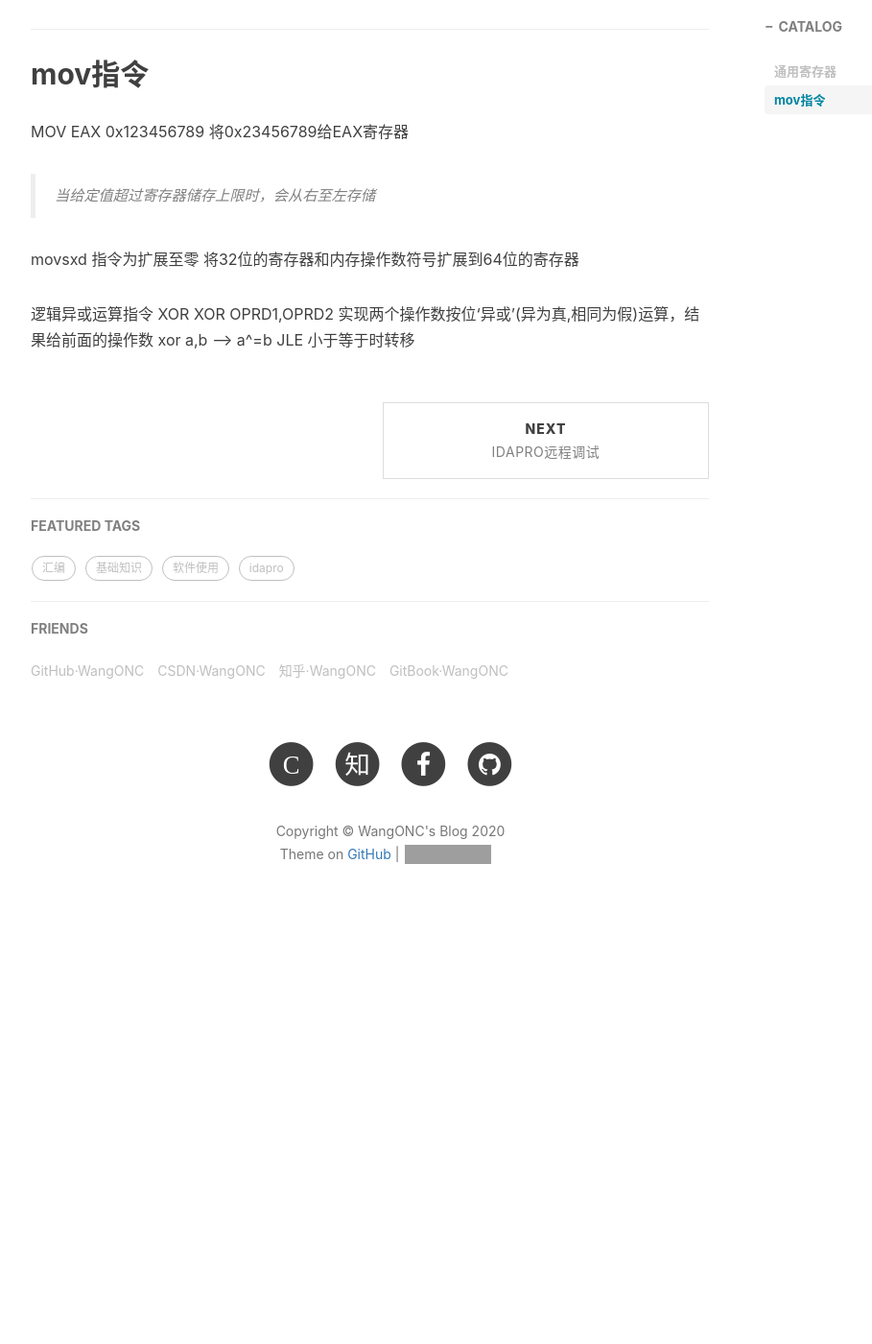
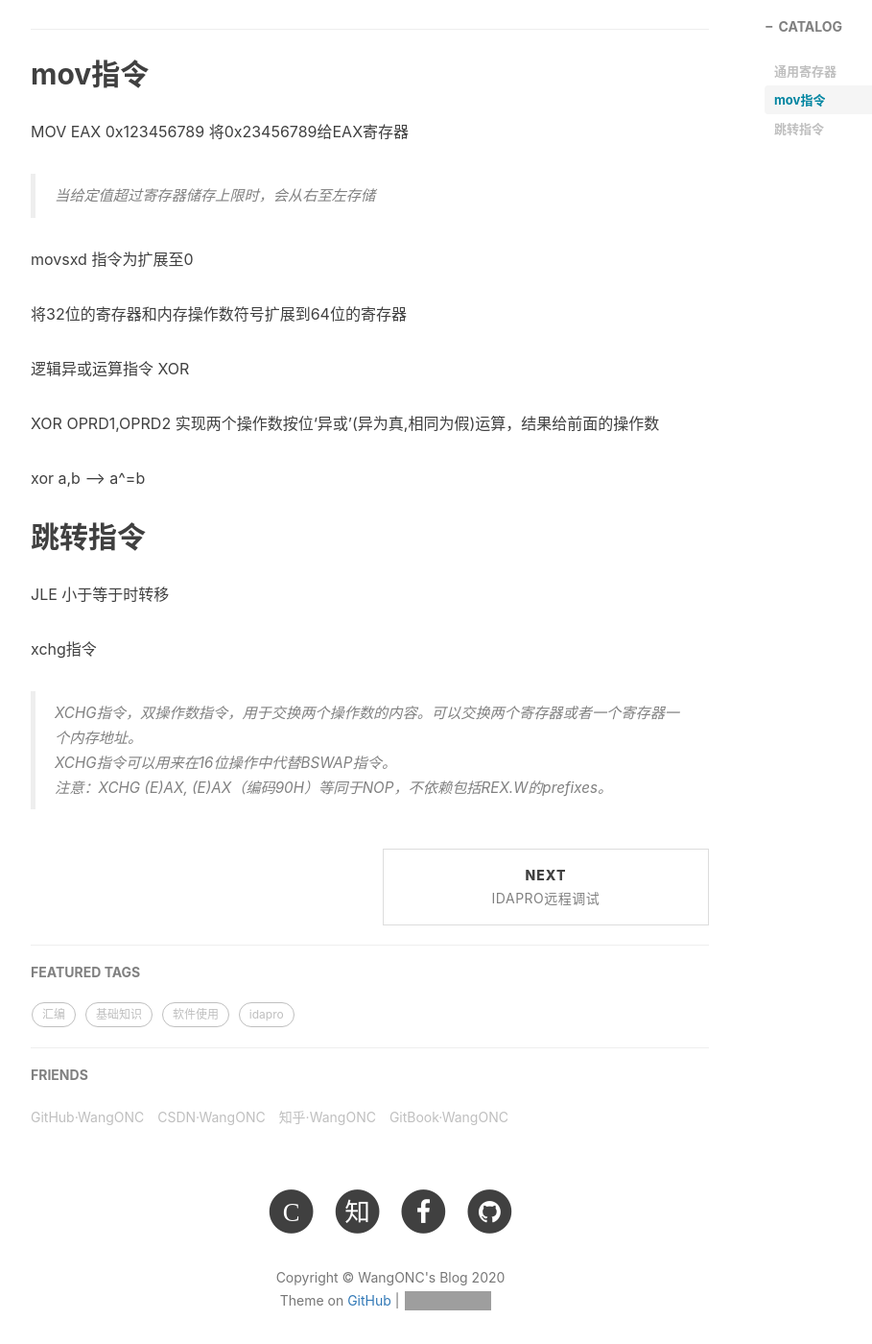
Before and after one commit to rainbomsea/rainbomsea.github.io, a Jekyll site: the page built from _posts/2020-04-07-DEMO.md, in a window 1280 px wide and 1400 px high, scrolled down 1650 px. Shown: the whole window at 96% size, without its empty margins (233-1142 px from the left). Built offline with Jekyll 4.4.1, drawn with Linux system fonts in a browser that asks for light colours; nearby versions of some CDN libraries; comment, search, counter and statistics services are not loaded; before the commit the page ends 2616 px from its top, so only the background shows below that; grey boxes are pictures that could not be loaded.

Commit message:
Update 2020-04-07-DEMO.md

```diff
--- a/_posts/2020-04-07-DEMO.md
+++ b/_posts/2020-04-07-DEMO.md
@@ -53,12 +53,25 @@ MOV EAX 0x123456789	将0x23456789给EAX寄存器
 
 >   当给定值超过寄存器储存上限时，会从右至左存储
 
-movsxd 指令为扩展至零
+movsxd 指令为扩展至0
+
 将32位的寄存器和内存操作数符号扩展到64位的寄存器
 
 逻辑异或运算指令 XOR
+
 XOR OPRD1,OPRD2
 实现两个操作数按位‘异或’(异为真,相同为假)运算，结果给前面的操作数
+
 xor a,b ---> a^=b
+
+## 跳转指令
 JLE
  小于等于时转移
+
+
+xchg指令
+>XCHG指令，双操作数指令，用于交换两个操作数的内容。可以交换两个寄存器或者一个寄存器一个内存地址。
+>
+>XCHG指令可以用来在16位操作中代替BSWAP指令。
+>
+>注意：XCHG (E)AX, (E)AX（编码90H）等同于NOP，不依赖包括REX.W的prefixes。
```
